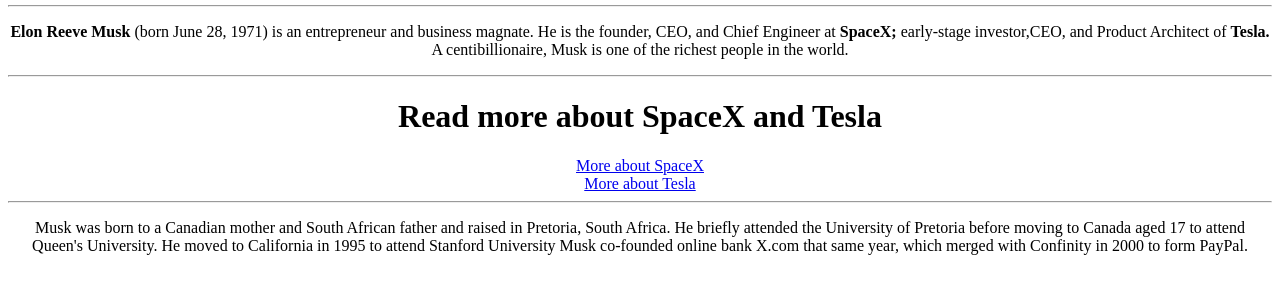
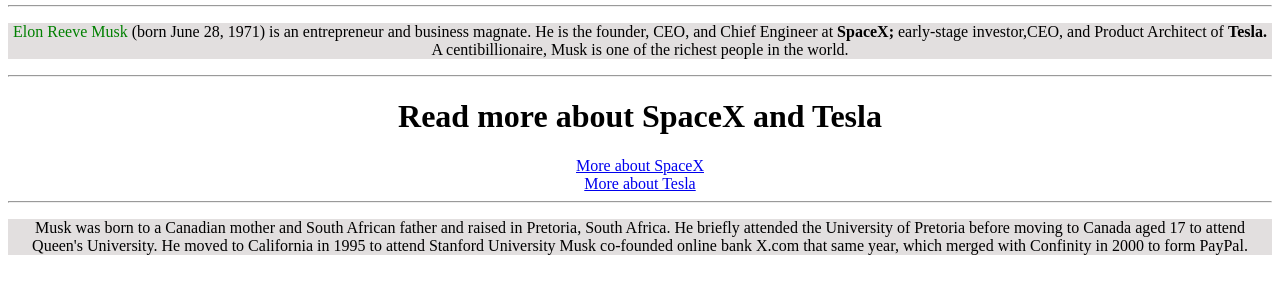
Before and after one commit to bsaiakbaeva97/js-intro-10, a plain HTML site: page 16-html-css-intro/02-practice.html in a window 1280 px wide. Shown: the part 397-690 px from the top of the page. Drawn offline with Linux system fonts and the light colour scheme.

Commit message:
new changes

```diff
--- a/16-html-css-intro/02-practice.html
+++ b/16-html-css-intro/02-practice.html
@@ -18,6 +18,10 @@
         text-align: center;
     }
 
+    .word-color{
+        color: green;
+    }
+
     </style>
 
     </head>
@@ -32,8 +36,8 @@
 
 
         <hr/>
-        <p>
-            <strong> Elon Reeve Musk</strong> (born June 28, 1971) is an entrepreneur and business magnate.
+        <p style="background-color: rgb(226, 223, 223);;">
+            <span class = "word-color"> Elon Reeve Musk</span> (born June 28, 1971) is an entrepreneur and business magnate.
         He is the founder, CEO, and Chief Engineer at <strong>SpaceX;</strong> early-stage investor,CEO, and Product Architect of <strong>Tesla.</strong>
         A centibillionaire, Musk is one of the richest people in the world.
         </p>
@@ -46,7 +50,7 @@
         <a href="https://www.spacex.com/" target="_blank"> More about Tesla</a>
              </div>
          <hr/>
-         <p>
+         <p style="background-color: rgb(226, 223, 223);">
             Musk was born to a Canadian mother and South African father and raised in Pretoria, South Africa.
         He briefly attended the University of Pretoria before moving to Canada aged 17 to attend Queen's University.
         He moved to California in 1995 to attend Stanford University
```
